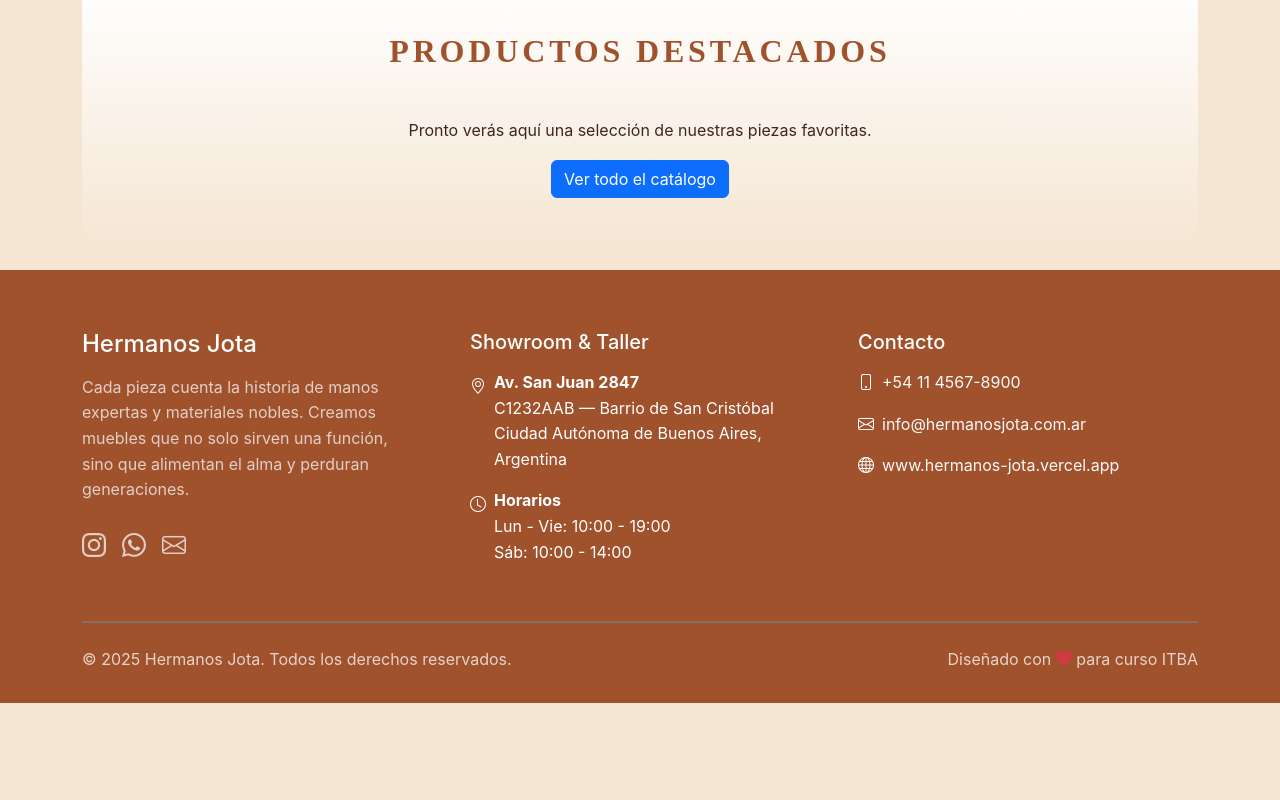
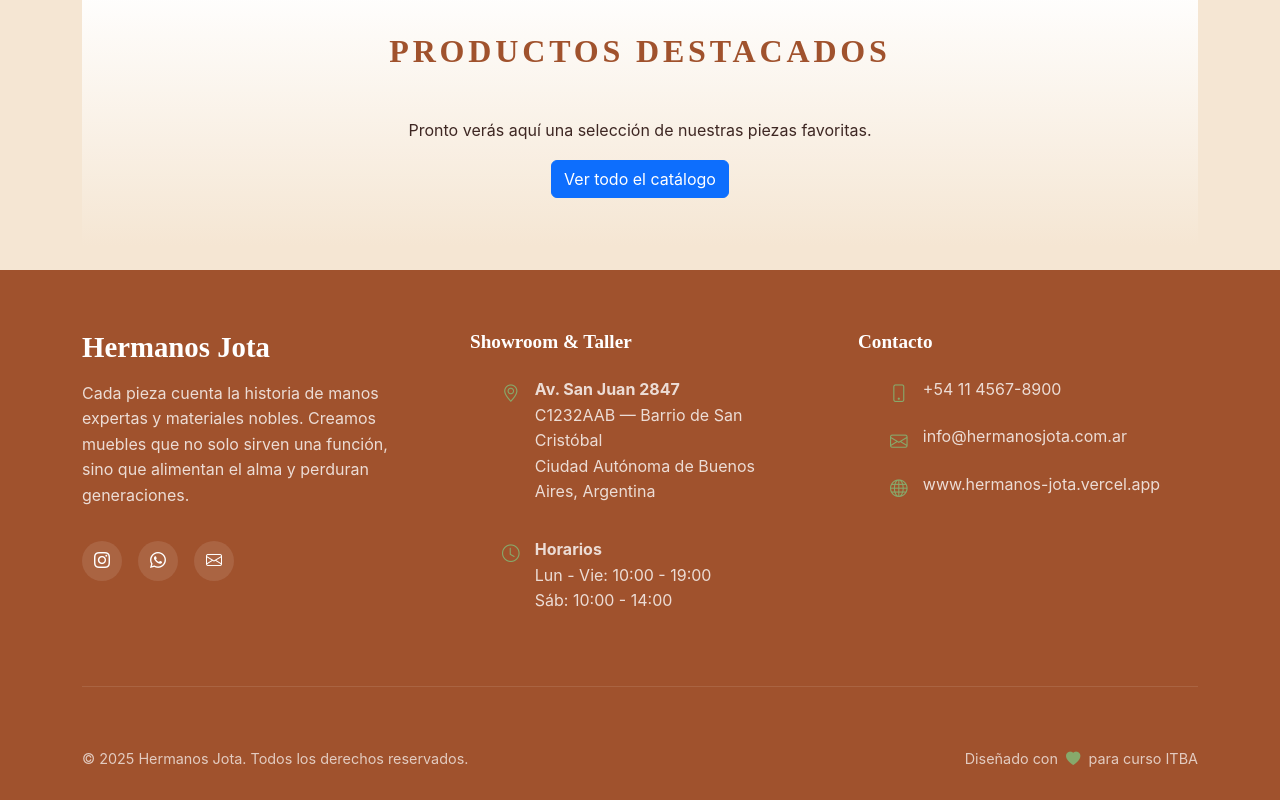
Before and after one commit to belenason/hermanos-jota, a React (Create React App) app in the folder client/: page / in a window 1280 px wide. Shown: the part 2440-3240 px from the top of the page. Before the commit the page ends 3143 px from the top, so only its background shows below. Built offline with nearby package versions, Linux system fonts and the light colour scheme.

Commit message:
Footer listo

```diff
--- a/client/src/components/Footer.jsx
+++ b/client/src/components/Footer.jsx
@@ -6,16 +6,16 @@
           <div className="row g-5">
             {/* MARCA Y DESCRIPCIÓN */}
             <section className="col-lg-4 footer-brand">
-              <h2 className="h4 mb-3">Hermanos Jota</h2>
-              <p className="text-light opacity-75 mb-4">
+              <h2 className="footer-title">Hermanos Jota</h2>
+              <p className="footer-description">
                 Cada pieza cuenta la historia de manos expertas y materiales nobles. Creamos muebles que no solo sirven una función, sino que alimentan el alma y perduran generaciones.
               </p>
-              <nav className="d-flex gap-3" aria-label="Redes sociales de Hermanos Jota">
+              <nav className="footer-social" aria-label="Redes sociales de Hermanos Jota">
                 <a
                   href="https://instagram.com/hermanosjota_ba"
                   target="_blank"
                   rel="noreferrer"
-                  className="text-light opacity-75 hover-opacity-100 fs-4"
+                  className="social-link"
                   aria-label="Instagram de Hermanos Jota"
                 >
                   <i className="bi bi-instagram" aria-hidden="true"></i>
@@ -24,14 +24,14 @@
                   href="https://wa.me/541145678900"
                   target="_blank"
                   rel="noreferrer"
-                  className="text-light opacity-75 hover-opacity-100 fs-4"
+                  className="social-link"
                   aria-label="WhatsApp de Hermanos Jota"
                 >
                   <i className="bi bi-whatsapp" aria-hidden="true"></i>
                 </a>
                 <a
                   href="mailto:info@hermanosjota.com.ar"
-                  className="text-light opacity-75 hover-opacity-100 fs-4"
+                  className="social-link"
                   aria-label="Enviar correo a Hermanos Jota"
                 >
                   <i className="bi bi-envelope" aria-hidden="true"></i>
@@ -40,20 +40,18 @@
             </section>
 
             {/* INFORMACIÓN DE CONTACTO */}
-            <address className="col-lg-4" style={{ fontStyle: 'normal' }}>
-              <h3 className="h5 mb-3">Showroom & Taller</h3>
-              <div className="mb-3">
-                <div className="d-flex align-items-start gap-2">
-                  <i className="bi bi-geo-alt mt-1" aria-hidden="true"></i>
-                  <p className="mb-0">
+            <address className="col-lg-4 footer-info">
+              <h3 className="footer-heading">Showroom & Taller</h3>
+              <div className="contact-item">
+                <i className="bi bi-geo-alt" aria-hidden="true"></i>
+                <p>
                     <strong>Av. San Juan 2847</strong><br />
                     C1232AAB — Barrio de San Cristóbal<br />
                     Ciudad Autónoma de Buenos Aires, Argentina
-                  </p>
-                </div>
+                </p>
               </div>
-              <div className="d-flex align-items-start gap-2">
-                <i className="bi bi-clock mt-1" aria-hidden="true"></i>
+              <div className="contact-item">
+                <i className="bi bi-clock" aria-hidden="true"></i>
                 <p className="mb-0">
                   <strong>Horarios</strong><br />
                   Lun - Vie: 10:00 - 19:00<br />
@@ -63,43 +61,41 @@
             </address>
 
             {/* DATOS DE CONTACTO */}
-            <section className="col-lg-4">
-              <h3 className="h5 mb-3">Contacto</h3>
-              <div className="d-flex flex-column gap-3">
-                <div className="d-flex align-items-center gap-2">
+            <section className="col-lg-4 footer-contact">
+              <h3 className="footer-heading">Contacto</h3>
+                <div className="contact-item">
                   <i className="bi bi-phone" aria-hidden="true"></i>
-                  <a href="tel:+541145678900" className="text-light text-decoration-none">
+                  <a href="tel:+541145678900">
                     +54 11 4567-8900
                   </a>
                 </div>
-                <div className="d-flex align-items-center gap-2">
+                <div className="contact-item">
                   <i className="bi bi-envelope" aria-hidden="true"></i>
-                  <a href="mailto:info@hermanosjota.com.ar" className="text-light text-decoration-none">
+                  <a href="mailto:info@hermanosjota.com.ar">
                     info@hermanosjota.com.ar
                   </a>
                 </div>
-                <div className="d-flex align-items-center gap-2">
+                <div className="contact-item">
                   <i className="bi bi-globe" aria-hidden="true"></i>
-                  <a href="https://hermanos-jota.vercel.app" className="text-light text-decoration-none">
+                  <a href="https://hermanos-jota.vercel.app">
                     www.hermanos-jota.vercel.app
                   </a>
                 </div>
-              </div>
             </section>
           </div>
         </section>
 
         {/* SECCIÓN INFERIOR DEL FOOTER */}
-        <section className="border-top border-secondary pt-4">
+        <section className="footer-bottom">
           <div className="row align-items-center">
             <div className="col-md-8">
-              <p className="mb-2 mb-md-0 opacity-75">
+              <p className="copyright">
                 © {new Date().getFullYear()} Hermanos Jota. Todos los derechos reservados.
               </p>
             </div>
             <div className="col-md-4 text-md-end">
-              <p className="mb-0 opacity-75">
-                Diseñado con <i className="bi bi-heart-fill text-danger" aria-hidden="true"></i>
+              <p className="credits">
+                Diseñado con <i className="bi bi-heart-fill" aria-hidden="true"></i>
                 <span className="visually-hidden">amor</span> para curso ITBA
               </p>
             </div>
```
